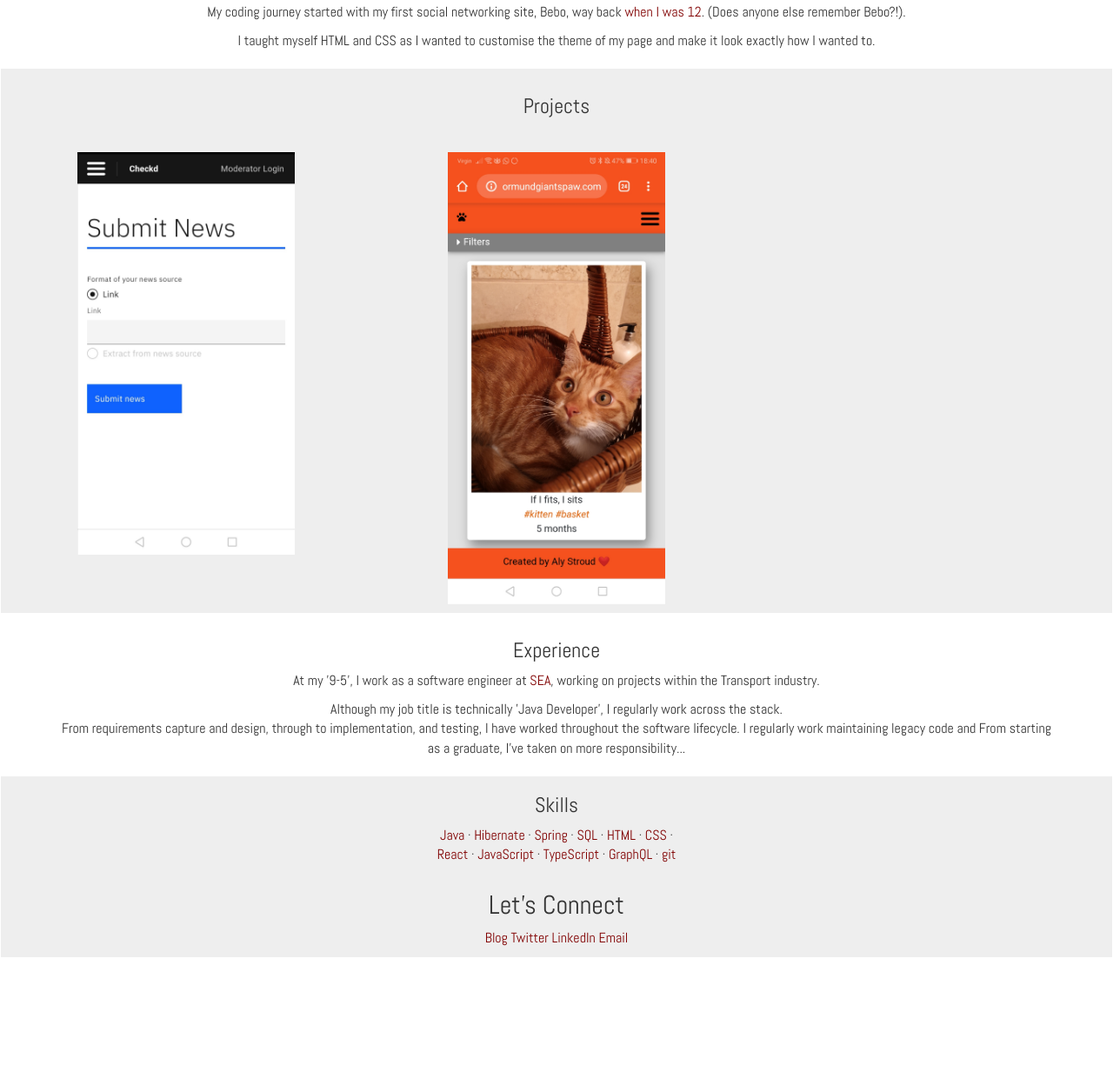
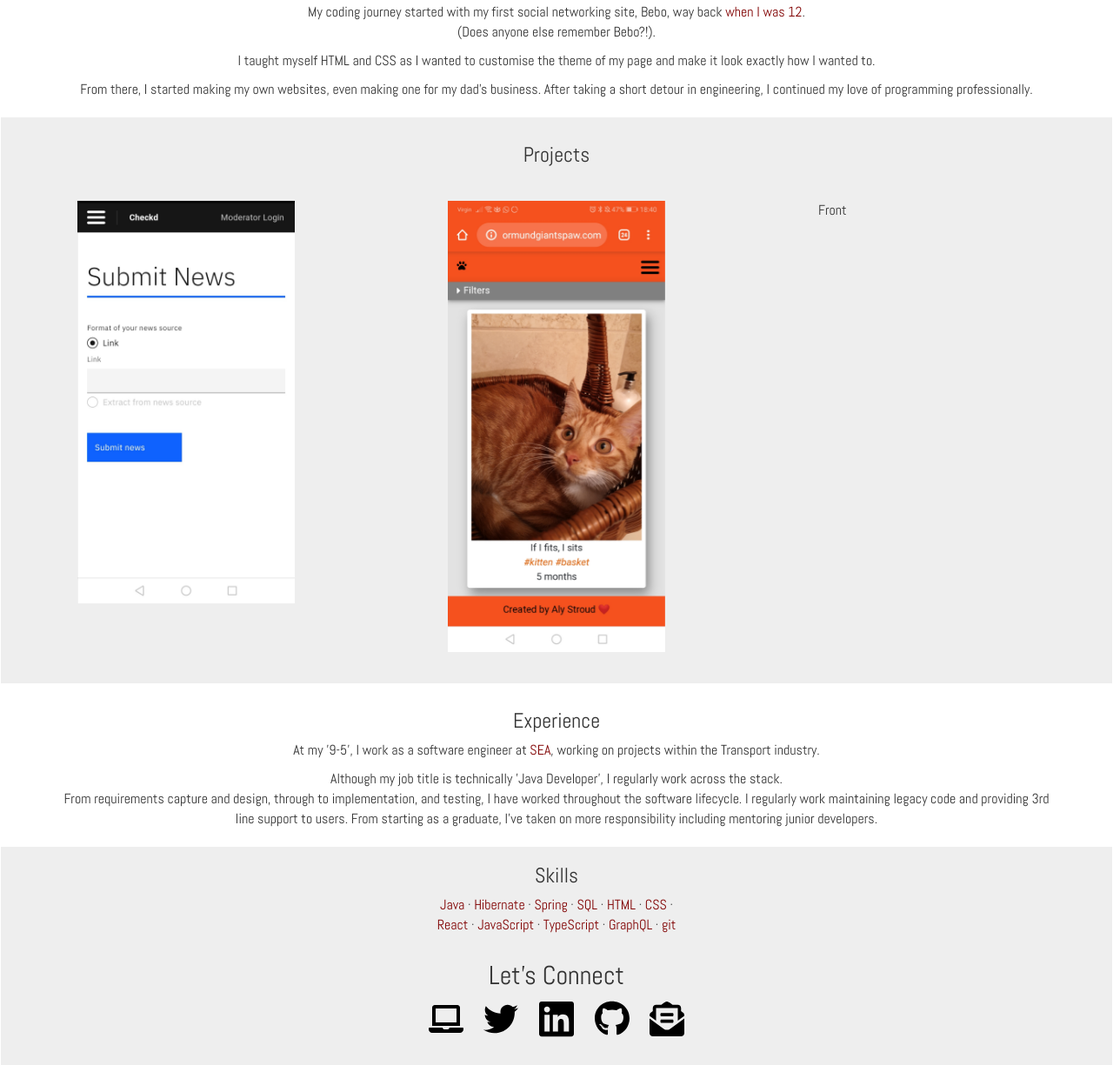
Before and after one commit to alystroud/alystroud.github.io, a plain HTML site: page developer.html in a window 1280 px wide. Shown: the part 134-1359 px from the top of the page at 87% size. Before the commit the page ends 1235 px from the top, so only its background shows below. Drawn offline with Linux system fonts and the light colour scheme.

Commit message:
Add footer images. Update wording on developer

```diff
--- a/css/developer.css
+++ b/css/developer.css
@@ -10,7 +10,7 @@
 .card-container {
   margin: 20px;
   width: 250px;
-  height: 500px;
+  height: 525px;
   perspective: 250px;
 }
 
@@ -35,7 +35,7 @@
 .back {
   margin-left: -100px;
   transform: rotateY(180deg);
-  padding: 10px;
+  padding: 0 10px 10px 10px;
 }
 
 .project-screenshot {
@@ -56,7 +56,3 @@
   width: 40px;
   height: auto;
 }
-
-.github:hover {
-  color: white;
-}
--- a/css/style.css
+++ b/css/style.css
@@ -88,16 +88,18 @@ a:hover {
   display: block;
   margin-left: auto;
   margin-right: auto;
-  -webkit-filter: grayscale(0%); /* Ch 23+, Saf 6.0+, BB 10.0+ */
-  filter: grayscale(0%); /* FF 35+ */
+  -webkit-filter: grayscale(0%);
+  filter: grayscale(0%);
 }
+
 .selfie:hover {
-  -webkit-filter: grayscale(100%); /* Ch 23+, Saf 6.0+, BB 10.0+ */
-  filter: grayscale(100%); /* FF 35+ */
+  -webkit-filter: grayscale(100%);
+  filter: grayscale(100%);
 }
 
 .footer {
   flex-shrink: 0;
+  padding-bottom: 20px;
 }
 
 .fa {
@@ -182,3 +184,14 @@ a:hover {
 .skill {
   color: #800000;
 }
+
+
+.connect-icon img{
+  width: 40px;
+  height: auto;
+  margin: 0 10px;
+}
+
+.connect-icon img:hover {
+   filter: invert(0.5);
+}
--- a/developer.html
+++ b/developer.html
@@ -25,8 +25,14 @@
     <div class="row block-text text-center">
       <p>My coding journey started with my first social networking site, Bebo, way back
         <a href="https://www.codehippo.co.uk/how-i-got-into-tech/">when I was 12</a>.
+        <br/>
       (Does anyone else remember Bebo?!).</p>
-      <p>I taught myself HTML and CSS as I wanted to customise the theme of my page and make it look exactly how I wanted to.</p>
+      <p>I taught myself HTML and CSS as I wanted to customise the theme of my
+        page and make it look exactly how I wanted to.
+      </p>
+      <p>From there, I started making my own websites, even making one for my dad's business.
+        After taking a short detour in engineering, I continued my love of programming professionally.
+      </p>
     </div>
     <div class="row block-text greyRow">
       <h3 class="text-center">Projects</h3>
@@ -45,7 +51,7 @@
                  class="project-name">
                 <h3>Checkd</h3>
               </a>
-              <p>Code First: Girls Hack from Home project.<br />
+              <p>Code First: Girls Hack from Home hackathon <b>finalist</b>.<br />
                   We wanted to create an application that helped people understand whether
                   the news they are reading is fake or not. <br />We provide the user with an
                   indication of likely sentiment and bias of a news article followed
@@ -58,6 +64,7 @@
                   <li>Python</li>
                   <li>Firebase</li>
                   <li>IBM Carbon</li>
+                  <li>Heroku</li>
                 </ul>
               </p>
               <div class="link-section">
@@ -84,11 +91,14 @@
               </a>
               <p>My cat is my absolute world, so it was only right that I made him his own website.
               </p>
+              <p>I used this website to learn more about React.</p>
               <p>Tech and tools:
                 <ul>
                   <li>React</li>
                   <li>HTML</li>
                   <li>CSS</li>
+                  <li>Node / Express</li>
+                  <li>Netlify</li>
                 </ul>
               </p>
               <div class="link-section">
@@ -96,6 +106,18 @@
                   <img src="images/github.svg" title="Github"/>
                 </a>
               </div>
+            </div>
+          </div>
+        </div>
+      </div>
+      <div class="col-xl-4 col-lg-4 col-md-6 col-sm-6 col-xs-12 card-body">
+        <div class="card-container">
+          <div class="card" onclick="flip(event)">
+            <div class="front">
+              <p>Front</p>
+            </div>
+            <div class="back">
+              <h3>Third project</h3>
             </div>
           </div>
         </div>
@@ -109,8 +131,9 @@
       <p>
         Although my job title is technically 'Java Developer', I regularly work across the stack.<br />
         From requirements capture and design, through to implementation, and testing,
-        I have worked throughout the software lifecycle. I regularly work maintaining legacy code and
-        From starting as a graduate, I've taken on more responsibility...
+        I have worked throughout the software lifecycle.
+        I regularly work maintaining legacy code and providing 3rd line support to users.
+        From starting as a graduate, I've taken on more responsibility including mentoring junior developers.
       </p>
     </div>
     <div class="row greyRow">
@@ -135,10 +158,21 @@
         <div class="col-lg-12 col-md-12">
           <h2 class="text-center">Let's Connect</h2>
           <p class="text-center">
-            <a href="https://www.codehippo.co.uk">Blog</a>
-            <a href="https://twitter.com/AlyCodeHippo">Twitter</a>
-            <a href="https://www.linkedin.com/in/aly-stroud-518884102/">LinkedIn</a>
-            <a href="">Email</a>
+            <a href="https://www.codehippo.co.uk" target="_blank" class="connect-icon">
+              <img src="images/blog.svg" title="Blog - CodeHippo"/>
+            </a>
+            <a href="https://twitter.com/AlyCodeHippo" target="_blank" class="connect-icon">
+              <img src="images/twitter.svg" title="Twitter"/>
+            </a>
+            <a href="https://www.linkedin.com/in/aly-stroud-518884102/" target="_blank" class="connect-icon">
+              <img src="images/linkedin.svg" title="LinkedIn"/>
+            </a>
+            <a href="https://github.com/alystroud" target="_blank" class="connect-icon">
+              <img src="images/github.svg" title="Github"/>
+            </a>
+            <a href="" class="connect-icon">
+              <img src="images/email.svg" title="Email"/>
+            </a>
           </p>
         </div>
     </div>
```
Also changed, not shown: creator.html (+22 -0 lines), index.html (+15 -4 lines), instructor.html (+33 -2 lines), images/blog.svg (added), images/email.svg (added), images/hippo-solid.svg (added), images/linkedin.svg (added), images/twitter.svg (added), 1 other file.
